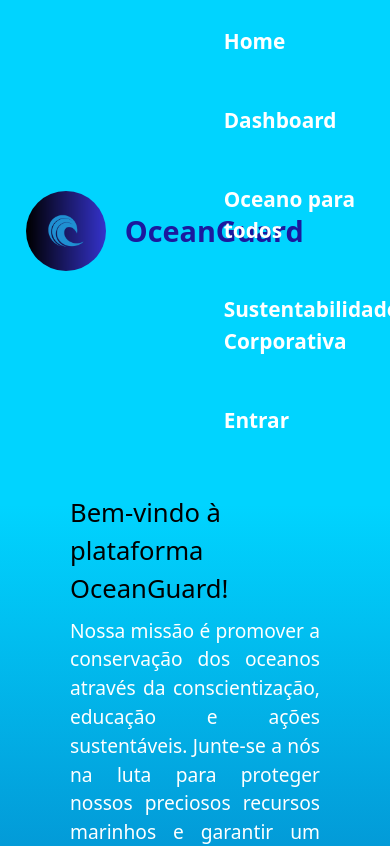
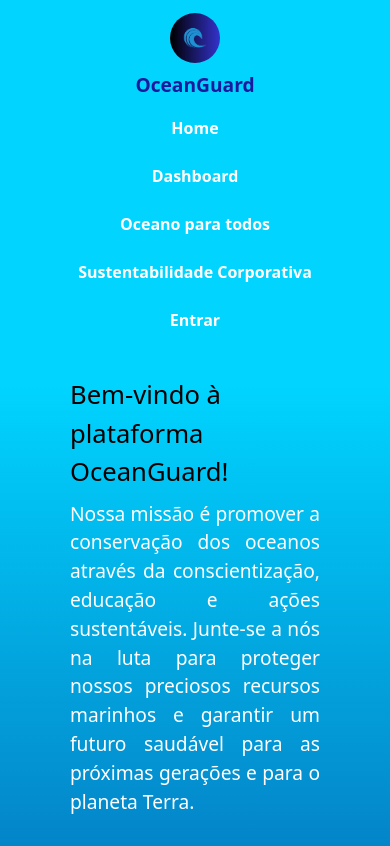
Before and after one commit to GabeFiore/GS-Oceans20, a React (Vite) app: page / in a window 390 px wide. Shown: the top 846 px of the page. Built offline with nearby package versions, Linux system fonts and the light colour scheme.

Commit message:
correção responsividade

```diff
--- a/src/Components/Carrosel/Carrosel.jsx
+++ b/src/Components/Carrosel/Carrosel.jsx
@@ -3,9 +3,9 @@ import { useState, useEffect } from "react";
 const Carrosel = () => {
   const [currentIndex, setCurrentIndex] = useState(0);
   const images = [
-    "../src/assets/corais.jpg",
-    "../src/assets/tartaruga.jpg",
-    "../src/assets/peixepalhaco.jpg",
+    // "../src/assets/corais.jpg",
+    // "../src/assets/tartaruga.jpg",
+    // "../src/assets/peixepalhaco.jpg",
   ];
 
   const Previous = () => {
--- a/src/Pages/Empresarial/Empresarial.jsx
+++ b/src/Pages/Empresarial/Empresarial.jsx
@@ -1,5 +1,5 @@
-import React, { useEffect, useState } from 'react';
-import empresasData from './empresas.json';
+import React, { useEffect, useState } from "react";
+import empresasData from "./empresas.json";
 
 function Empresarial() {
   const [empresas, setEmpresas] = useState([]);
@@ -11,8 +11,6 @@ function Empresarial() {
 
   return (
     <div className="bg-blue-300 min-h-screen">
-
-
       <main className="pt-24 px-10 pb-4">
         <div className="flex flex-wrap -mx-2">
           {empresas.map((empresa, index) => (
@@ -34,11 +32,26 @@ function Empresarial() {
   );
 }
 
-const Card = ({ bgColor, borderColor, textColor, text, strongText, description, points }) => (
-  <div className={`bg-no-repeat ${bgColor} ${borderColor} border rounded-xl p-6 w-full`}>
-    <p className={`text-3xl ${textColor}`}>{text} <br /><strong>{strongText}</strong></p>
+const Card = ({
+  bgColor,
+  borderColor,
+  textColor,
+  text,
+  strongText,
+  description,
+  points,
+}) => (
+  <div
+    className={`bg-no-repeat ${bgColor} ${borderColor} border rounded-xl p-6 w-full`}
+  >
+    <p className={`text-3xl ${textColor}`}>
+      {text} <br />
+      <strong>{strongText}</strong>
+    </p>
     <p className="text-gray-700 mt-4">{description}</p>
-    <span className="bg-blue-500 text-xl text-white inline-block rounded-full mt-4 px-8 py-2"><strong>{points}</strong></span>
+    <span className="bg-blue-500 text-xl text-white inline-block rounded-full mt-4 px-8 py-2">
+      <strong>{points}</strong>
+    </span>
   </div>
 );
 
--- a/src/styles/components/_navbar.scss
+++ b/src/styles/components/_navbar.scss
@@ -7,14 +7,14 @@
   padding: 1.6rem;
   justify-content: space-between;
 
-    .logo{
+  .logo {
     display: flex;
     align-items: center;
-      img{
+    img {
       width: 80px;
       border-radius: 50%;
     }
-      h1{
+    h1 {
       font-size: 1.8rem;
       margin-left: 1.2rem;
       color: #1b199e;
@@ -43,4 +43,73 @@
       }
     }
   }
+
+  @media (max-width: 1216px) {
+    display: block;
+
+    .logo {
+      display: flex;
+      align-items: center;
+      justify-content: center;
     }
+
+    ul {
+      display: flex;
+      align-items: center;
+      justify-content: center;
+      gap: 2rem;
+      margin-top: 1rem;
+    }
+  }
+
+  @media (max-width: 768px) {
+    flex-direction: column;
+    padding: 1.2rem;
+
+    .logo {
+      justify-content: center;
+      img {
+        width: 60px;
+      }
+      h1 {
+        font-size: 1.5rem;
+        margin-left: 0.8rem;
+      }
+    }
+
+    ul {
+      flex-direction: column;
+      align-items: center;
+      gap: 2rem;
+
+      a {
+        font-size: 1.1rem;
+      }
+    }
+  }
+
+  @media (max-width: 480px) {
+    padding: 0.8rem;
+
+    .logo {
+      flex-direction: column;
+      align-items: center;
+      img {
+        width: 50px;
+      }
+      h1 {
+        font-size: 1.2rem;
+        margin-left: 0;
+        margin-top: 0.5rem;
+      }
+    }
+
+    ul {
+      gap: 1.5rem;
+
+      a {
+        font-size: 1rem;
+      }
+    }
+  }
+}
--- a/src/styles/index.css
+++ b/src/styles/index.css
@@ -44,6 +44,70 @@
 }
 .navbar ul a:hover {
   color: #1b199e;
+}
+@media (max-width: 1216px) {
+  .navbar {
+    display: block;
+  }
+  .navbar .logo {
+    display: flex;
+    align-items: center;
+    justify-content: center;
+  }
+  .navbar ul {
+    display: flex;
+    align-items: center;
+    justify-content: center;
+    gap: 2rem;
+    margin-top: 1rem;
+  }
+}
+@media (max-width: 768px) {
+  .navbar {
+    flex-direction: column;
+    padding: 1.2rem;
+  }
+  .navbar .logo {
+    justify-content: center;
+  }
+  .navbar .logo img {
+    width: 60px;
+  }
+  .navbar .logo h1 {
+    font-size: 1.5rem;
+    margin-left: 0.8rem;
+  }
+  .navbar ul {
+    flex-direction: column;
+    align-items: center;
+    gap: 2rem;
+  }
+  .navbar ul a {
+    font-size: 1.1rem;
+  }
+}
+@media (max-width: 480px) {
+  .navbar {
+    padding: 0.8rem;
+  }
+  .navbar .logo {
+    flex-direction: column;
+    align-items: center;
+  }
+  .navbar .logo img {
+    width: 50px;
+  }
+  .navbar .logo h1 {
+    font-size: 1.2rem;
+    margin-left: 0;
+    margin-top: 0.5rem;
+  }
+  .navbar ul {
+    gap: 1.5rem;
+  }
+  .navbar ul a {
+    font-size: 1rem;
+  }
 }
 
 .home {
@@ -124,6 +188,9 @@
   .home .info {
     width: 100%;
   }
+  .home .info h2 {
+    font-size: 1.2rem;
+  }
   .home .info .overview {
     gap: 2rem;
   }
--- a/src/styles/pages/_home.scss
+++ b/src/styles/pages/_home.scss
@@ -94,6 +94,10 @@
       .info {
           width: 100%;
 
+          h2 {
+            font-size: 1.2rem;
+        }
+
           .overview {
               gap: 2rem;
 
```
Also changed, not shown: 1 other file (tests, documents, lock files or other folders). Lines whose indentation alone changed are shown as unchanged.
